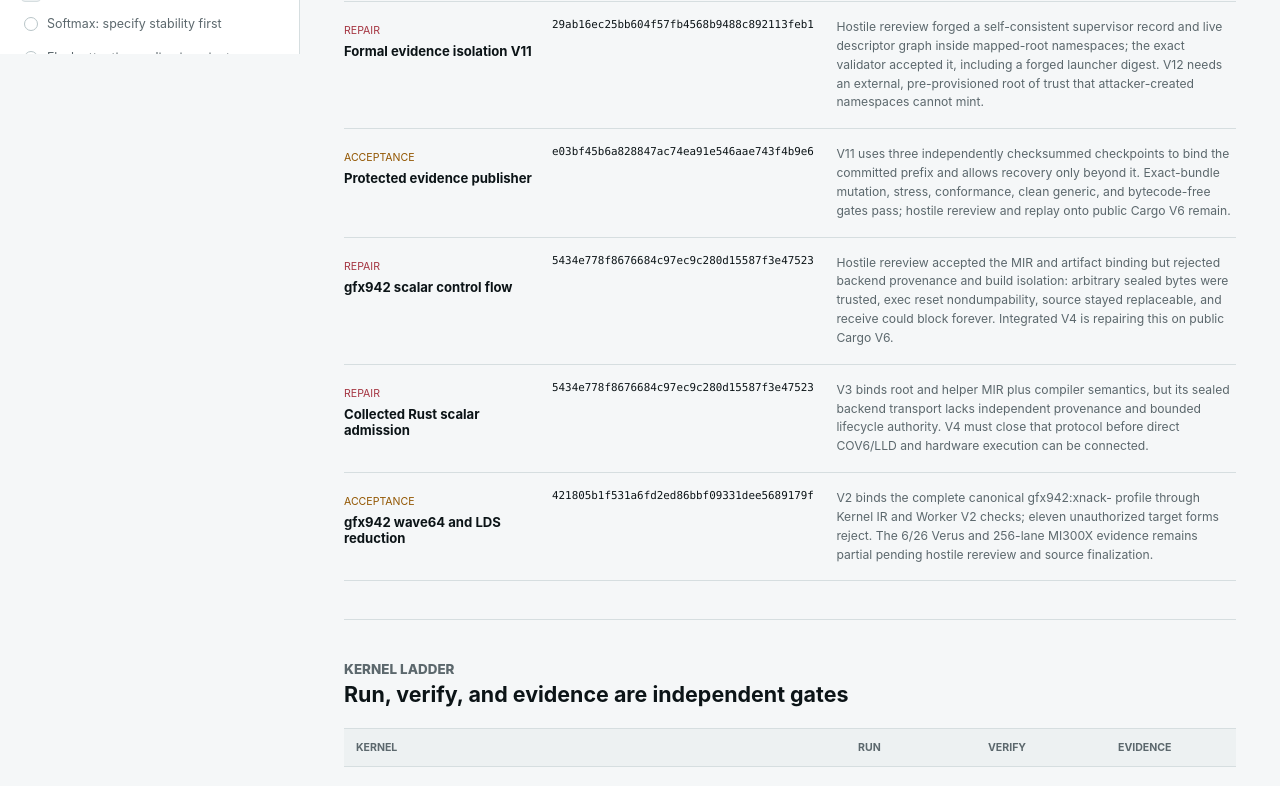
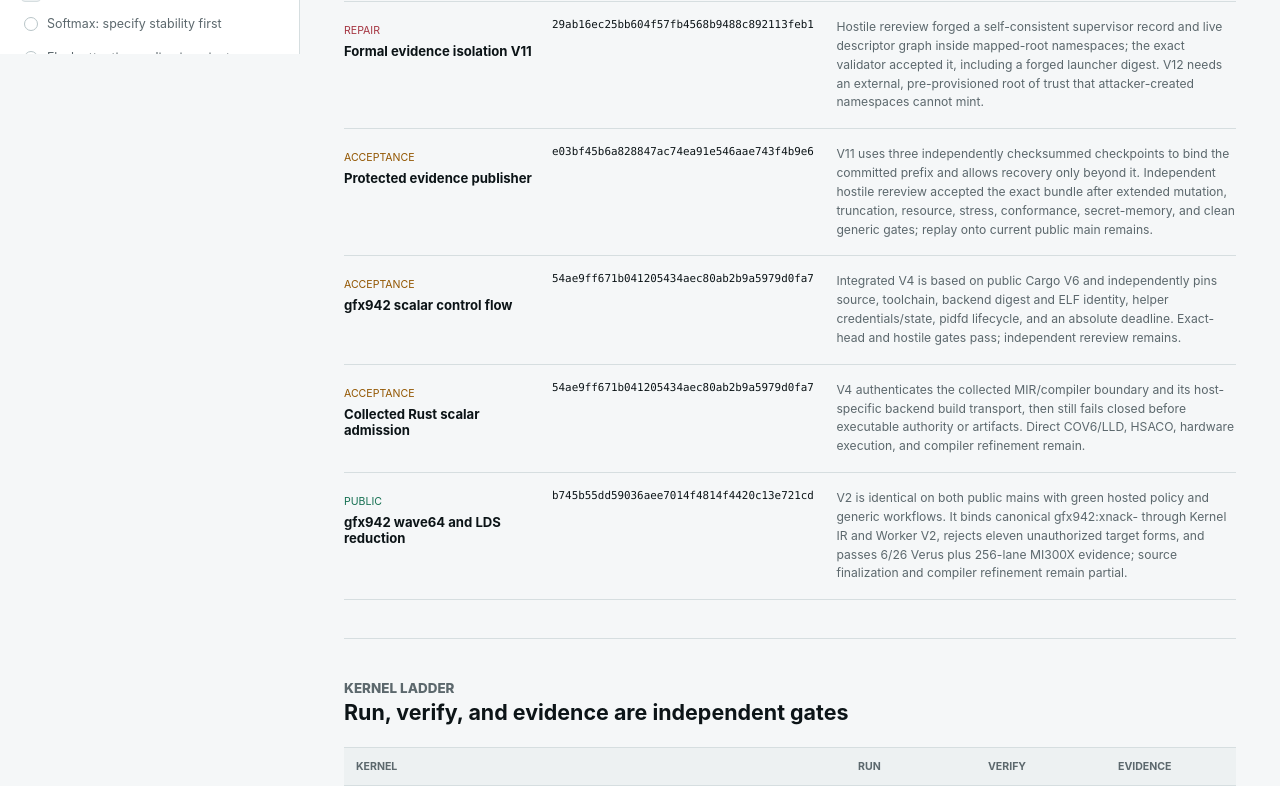
Before and after one commit to harsh-nod/fe2o3-kernels, a React (Vite) app: page /#/status in a window 1280 px wide. Shown: the part 746-1532 px from the top of the page. Built offline with nearby package versions, Linux system fonts and the light colour scheme.

Commit message:
Update public wave and acceptance status

```diff
--- a/src/content/progress.ts
+++ b/src/content/progress.ts
@@ -20,10 +20,10 @@ export interface DevelopmentCheckpoint {
 }
 
 export const progressSnapshot = {
-  reviewedOn: "2026-08-12",
+  reviewedOn: "2026-08-13",
   auditedCommit: FE2O3_PIN.commit,
-  publicCommit: "4bd1be0d6325d3946075904d653222aa9c81eebd",
-  publicTree: "c813c06a8897599bd5144c82d2dc93d72394ec53",
+  publicCommit: "b745b55dd59036aee7014f4814f4420c13e721cd",
+  publicTree: "118b206beec4d3e7badf53f6561d1b37b86fc491",
   repositories: [
     "https://github.com/harsh-nod/fe2o3",
     "https://github.com/powderluv/fe2o3",
@@ -57,28 +57,28 @@ export const developmentCheckpoints: DevelopmentCheckpoint[] = [
     commit: "e03bf45b6a828847ac74ea91e546aae743f4b9e6",
     state: "acceptance",
     detail:
-      "V11 uses three independently checksummed checkpoints to bind the committed prefix and allows recovery only beyond it. Exact-bundle mutation, stress, conformance, clean generic, and bytecode-free gates pass; hostile rereview and replay onto public Cargo V6 remain.",
+      "V11 uses three independently checksummed checkpoints to bind the committed prefix and allows recovery only beyond it. Independent hostile rereview accepted the exact bundle after extended mutation, truncation, resource, stress, conformance, secret-memory, and clean generic gates; replay onto current public main remains.",
   },
   {
     name: "gfx942 scalar control flow",
-    commit: "5434e778f8676684c97ec9c280d15587f3e47523",
-    state: "repair",
+    commit: "54ae9ff671b041205434aec80ab2b9a5979d0fa7",
+    state: "acceptance",
     detail:
-      "Hostile rereview accepted the MIR and artifact binding but rejected backend provenance and build isolation: arbitrary sealed bytes were trusted, exec reset nondumpability, source stayed replaceable, and receive could block forever. Integrated V4 is repairing this on public Cargo V6.",
+      "Integrated V4 is based on public Cargo V6 and independently pins source, toolchain, backend digest and ELF identity, helper credentials/state, pidfd lifecycle, and an absolute deadline. Exact-head and hostile gates pass; independent rereview remains.",
   },
   {
     name: "Collected Rust scalar admission",
-    commit: "5434e778f8676684c97ec9c280d15587f3e47523",
-    state: "repair",
+    commit: "54ae9ff671b041205434aec80ab2b9a5979d0fa7",
+    state: "acceptance",
     detail:
-      "V3 binds root and helper MIR plus compiler semantics, but its sealed backend transport lacks independent provenance and bounded lifecycle authority. V4 must close that protocol before direct COV6/LLD and hardware execution can be connected.",
+      "V4 authenticates the collected MIR/compiler boundary and its host-specific backend build transport, then still fails closed before executable authority or artifacts. Direct COV6/LLD, HSACO, hardware execution, and compiler refinement remain.",
   },
   {
     name: "gfx942 wave64 and LDS reduction",
-    commit: "421805b1f531a6fd2ed86bbf09331dee5689179f",
-    state: "acceptance",
+    commit: "b745b55dd59036aee7014f4814f4420c13e721cd",
+    state: "public",
     detail:
-      "V2 binds the complete canonical gfx942:xnack- profile through Kernel IR and Worker V2 checks; eleven unauthorized target forms reject. The 6/26 Verus and 256-lane MI300X evidence remains partial pending hostile rereview and source finalization.",
+      "V2 is identical on both public mains with green hosted policy and generic workflows. It binds canonical gfx942:xnack- through Kernel IR and Worker V2, rejects eleven unauthorized target forms, and passes 6/26 Verus plus 256-lane MI300X evidence; source finalization and compiler refinement remain partial.",
   },
 ];
 
```
